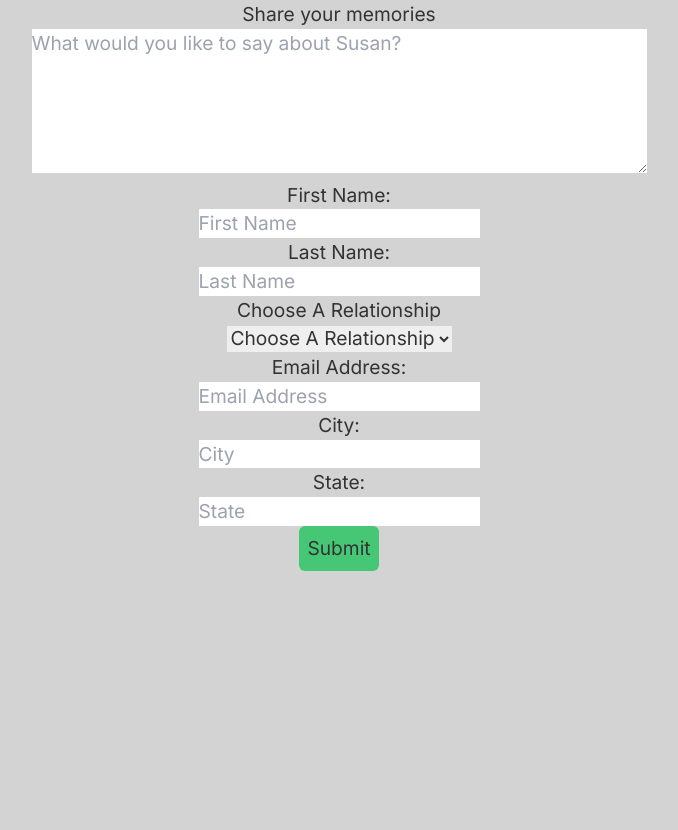
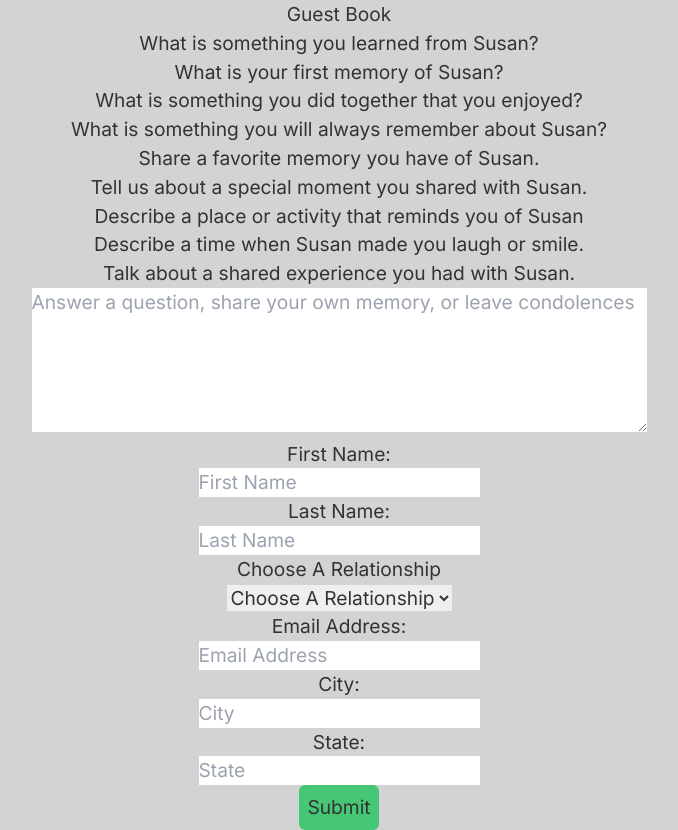
Before and after one commit to MrsKing2023/TRIBUTE-SJM, a Next.js app in the folder front-end/tribute-sjm-front/: page /condolences/guest-book in a window 1280 px wide. Shown: the whole page, without its empty margins (301-979 px from the left). Before the commit the page ends 800 px from the top, so only its background shows below. Built offline with nearby package versions, Linux system fonts and the light colour scheme; no server answers.

Commit message:
guest book updates

```diff
--- a/front-end/tribute-sjm-front/app/condolences/guest-book/page.tsx
+++ b/front-end/tribute-sjm-front/app/condolences/guest-book/page.tsx
@@ -1,9 +1,35 @@
 
 'use client'
+import { useState, useEffect } from 'react';
+
+interface GuestBookEntry {
+    entry: string,
+    firstName: string,
+    lastName: string,
+    relationship: string,
+    emailAddress: string,
+    city: string,
+    state: string,
+}
+
 
 export default function GuestBook() {
 
-    const webUrl: string = "http://localhost:8080"
+const webUrl: string = "http://localhost:8080"
+
+const [guestBookEntries, setGuestBookEntries] = useState<GuestBookEntry[]>([])
+
+useEffect(function() {
+  const getGuestBookEntries = async() => {
+    await fetch(webUrl + '/guestBook/getGuestBookEntries')
+    .then(response => response.json())
+    .then(guestBookEntry => {
+        setGuestBookEntries(guestBookEntry);
+
+    })
+  }
+  getGuestBookEntries();
+}, [])
 
 const handleSubmit = async(event: any) => {
     event.preventDefault();
@@ -34,8 +60,22 @@ const handleSubmit = async(event: any) => {
 
         <form onSubmit={handleSubmit}>
         <div>
-            <h1>Share your memories</h1>
-            <textarea id="entry" name="entry" rows="5" cols="50" placeholder="What would you like to say about Susan?"></textarea>
+            <h1>Guest Book </h1>
+                <ol>
+                <li>What is something you learned from Susan?</li>
+                <li>What is your first memory of Susan?</li>
+                <li>What is something you did together that you enjoyed?</li>
+                <li>What is something you will always remember about Susan?</li>
+                <li>Share a favorite memory you have of Susan.</li>
+                <li>Tell us about a special moment you shared with Susan.</li>
+                <li>Describe a place or activity that reminds you of Susan</li>
+                <li>Describe a time when Susan made you laugh or smile.</li>
+                <li>Talk about a shared experience you had with Susan.</li>
+                </ol>
+        </div>
+
+        <div>
+            <textarea id="entry" name="entry" rows="5" cols="50" placeholder="Answer a question, share your own memory, or leave condolences"></textarea>
         </div>
 
         <div>
--- a/front-end/tribute-sjm-front/app/page.tsx
+++ b/front-end/tribute-sjm-front/app/page.tsx
@@ -1,32 +1,30 @@
+'use client'
+
 import Image from "next/image";
 import Video from "next-video";
 import Obituary from "/videos/Obituary.mp4";
 import GuestBook from "./condolences/guest-book/page";
+import GuestBookEditDisplay from "@/components/guest-book/GuestBookEditDisplay";
 
 export default function Home() {
   return (
     <div>
        <div>
-       <h1>Susan Jones-Miree</h1>
+       <h1>In Loving Memory Of Susan Jones-Miree</h1>
         <figure id="img-div">
         <img
           id="image" src="https://www.dropbox.com/scl/fi/muvhkgdhb6rmy4f1ntv87/yungSuz.jpg?rlkey=5xs7neneyq2bzs889f72s82hy&raw=1"
           alt=""
         />
-        <figcaption id="img-caption">Susan Jones-Miree was born in New York City on August 16, 1954 to the late Grafton and Ruby Jones. The oldest of three, she was raised alongside her two brothers, Stephen (Bosco) and George (Randy) in the Bronx, NY. She and her first cousins Darlene Gathers and the late Marie Belcher supported and loved each other as sisters. She raised 4 beautiful daughters, Niema, Ruby, Bobbi and Suburwa. She was a phenomenal mother and a doting grandmother to Nyrhan (Charli), Nyia (Banga-Banga), Damon (The Invisible Man), Daija (Mama Dae), Devin (Master Devin), Raina (Biscuit), Railan (Deep-Dish) and great-grandmother to Jaxen (Lil Tiger), Luna (Pretty Lu) and Zayed (Z). She was a wonderful aunt to her nieces Giselle and Stephanie Jones, Talia Parker and nephews George and Stephen Jones. Susan loved her beautiful tribe.</figcaption></figure>
+
+        <figcaption id="img-caption"><h1>Susan Jones-Miree Obituary</h1>Susan Jones-Miree was born in New York City on August 16, 1954 to the late Grafton and Ruby Jones. The oldest of three, she was raised alongside her two brothers, Stephen (Bosco) and George (Randy) in the Bronx, NY. She and her first cousins Darlene Gathers and the late Marie Belcher supported and loved each other as sisters. She raised 4 beautiful daughters, Niema, Ruby, Bobbi and Suburwa. She was a phenomenal mother and a doting grandmother to Nyrhan (Charli), Nyia (Banga-Banga), Damon (The Invisible Man), Daija (Mama Dae), Devin (Master Devin), Raina (Biscuit), Railan (Deep-Dish) and great-grandmother to Jaxen (Lil Tiger), Luna (Pretty Lu) and Zayed (Z). She was a wonderful aunt to her nieces Giselle and Stephanie Jones, Talia Parker and nephews George and Stephen Jones. Susan loved her beautiful tribe.</figcaption></figure>
        </div>
 
        <div>
-        <h2 id="headline">Meet Her Beautiful Tribe:</h2>
-        <p>add family picture here</p>
-        </div>
-
-        <div>
-          <p>Video</p>
-           <Video src={Obituary} style={{maxWidth: '42rem'}} accentColor="blue"
-           />
-
-        </div>
+        <img src="https://www.dropbox.com/scl/fi/5674bpyg1zyv3yg5zntff/IMG_20220415_215406256.jpg?rlkey=fshc1ks31v3erl40dnrr8qvjs&st=ktkrl8um&raw=1"
+        alt="" width="500" height="600"
+        />
+       </div>
 
         <div>
         <h2><i>POEM written by Taffy Hailey</i></h2>
@@ -34,7 +32,7 @@ export default function Home() {
         </div>
 
         <div>
-        <img src="https://www.dropbox.com/scl/fi/5674bpyg1zyv3yg5zntff/IMG_20220415_215406256.jpg?rlkey=fshc1ks31v3erl40dnrr8qvjs&st=ktkrl8um&raw=1"
+        <img src="https://www.dropbox.com/scl/fi/55re1upzz6snd0olecbkq/150637-edited.jpeg?rlkey=4nrts2aa7p76sm54k0f2dx8cz&st=70r433ks&raw=1"
         alt="" width="500" height="600"
         />
        </div>
@@ -44,10 +42,9 @@ export default function Home() {
         </div>
 
         <div>
-        <img src="https://www.dropbox.com/scl/fi/55re1upzz6snd0olecbkq/150637-edited.jpeg?rlkey=4nrts2aa7p76sm54k0f2dx8cz&st=70r433ks&raw=1"
-        alt="" width="500" height="600"
-        />
-       </div>
+          <GuestBookEditDisplay
+          guestBookEntries={guestBookEntries} />
+        </div>
 
 </div>
 
--- a/front-end/tribute-sjm-front/components/guest-book/GuestBookEditDisplay.tsx
+++ b/front-end/tribute-sjm-front/components/guest-book/GuestBookEditDisplay.tsx
@@ -0,0 +1,8 @@
+export default function GuestBookEditDisplay(props: any) {
+
+    return (
+        <>
+        <p>Display Guest Book</p>
+        </>
+    )
+}
```
Also changed, not shown: 1 other file (tests, documents, lock files or other folders).
